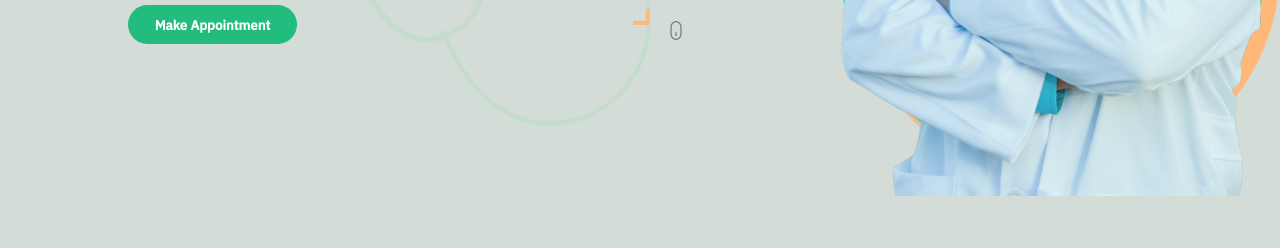
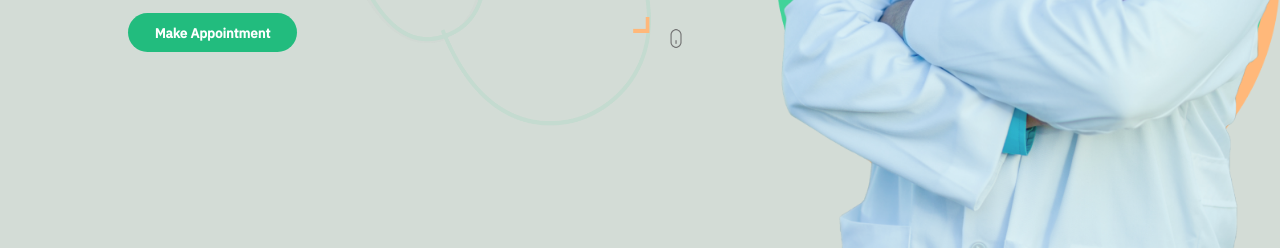
Before and after one commit to Jayanta1622/Multi-Page-Website, a plain HTML site: page index.html in a window 1280 px wide. Shown: the part 560-808 px from the top of the page. Drawn offline with Linux system fonts and the light colour scheme.

Commit message:
Update style.css

```diff
--- a/style.css
+++ b/style.css
@@ -94,12 +94,12 @@ body{
 #greenBox{
     margin-top: 10rem;
     margin-right: 1rem;
-    height: 27rem;
+    height: 62vh;
 }
 #yellowBox{
     margin-top: 11.8rem;
-    height: 27rem;
+    height: 62vh;
 }
 #doctor{
-    height: 40.5rem;
+    height: 92vh;
 }
```
